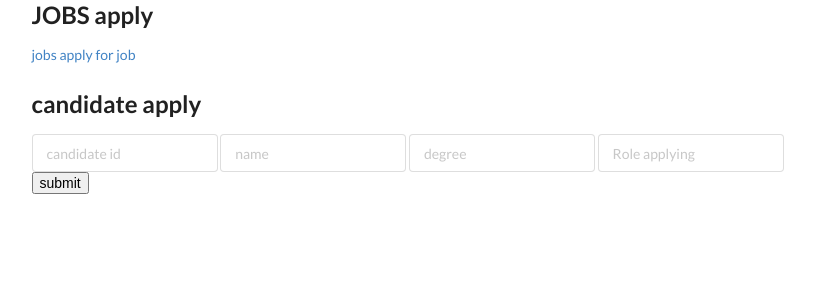
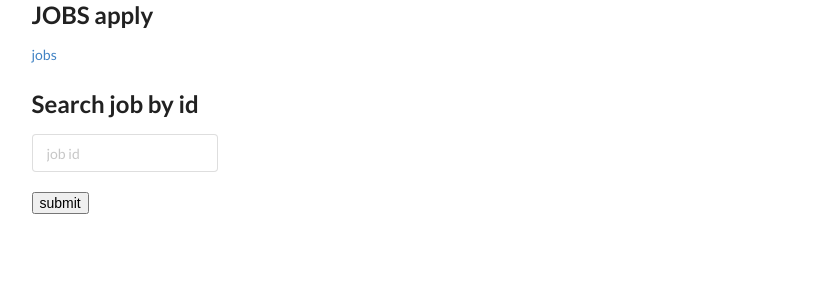
Before and after one commit to Eagalaivan/fast-api, a FastAPI app: page / in a window 1280 px wide. Shown: the top 300 px of the page, without its empty margins (45-860 px from the left). Run offline with FastAPI, Linux system fonts and the light colour scheme; parts of the project's set-up code (start-up, migrations or seed data) failed here and were passed over; some libraries are stand-ins or nearby versions.

Commit message:
completeed

```diff
--- a/main.py
+++ b/main.py
@@ -1,4 +1,4 @@
-from fastapi import Depends, FastAPI, Request, BackgroundTasks
+from fastapi import Depends, FastAPI, Request, BackgroundTasks, HTTPException
 from sqlalchemy.orm import Session
 from .database import SessionLocal, engine
 from .models import *
@@ -21,7 +21,7 @@ class delete_id():
     id:str
 
 class CandidateModel(BaseModel):
-    c_id: str
+
     c_name: str
     c_degree: str
     role_name: str
@@ -42,8 +42,6 @@ templates = Jinja2Templates(directory="fast-api/templates")
 def index(request: Request):
     return templates.TemplateResponse("index.html", {
         "request": request
-
-
     })
 
 
@@ -62,8 +60,9 @@ def show_jobs(request: Request, db: Session = Depends(get_db)):
 
 
 @app.post("/jobs/")
-def create_job(val: JobModel, db: Session = Depends(get_db)):
+def create_job(request:Request ,val: JobModel, db: Session = Depends(get_db)):
     id = val.id
+    print(id)
     job_description = val.job_description
     is_active = val.is_active
     db.execute("INSERT INTO jobs (id,job_description,is_active) values ({},'{}',{})".format(
@@ -88,32 +87,37 @@ def delete_job(request:Request, id: str, db: Session = Depends(get_db)):
 
 
 @app.get("/job/{id}")
-def get_job_byid(id: int, db: Session = Depends(get_db)):
+def get_job_byid(request:Request,id: int, db: Session = Depends(get_db)):
     search_id = id
+
     res = db.execute(
-        "SELECT job_description FROM jobs WHERE id = {}".format(search_id))
+        "SELECT * FROM jobs WHERE id = {}".format(search_id))
     result = res.fetchall()
     db.commit()
-    return {"query passed": result}
+
+    return templates.TemplateResponse("views.html", context={
+        "request": request,
+        "result":result,
 
 
-@app.post("/job/apply")
-def apply_job_by_id(request: Request,candidatesvalidation: CandidateModel, db: Session = Depends(get_db)):
+    })
 
+
+@app.post("/job/{jid}/apply")
+def apply_job_by_id(jid:str,request: Request,candidatesvalidation: CandidateModel, db: Session = Depends(get_db)):
     candidatesvalidation.role_name = candidatesvalidation.role_name
     candidatesvalidation.c_name = candidatesvalidation.c_name
-    candidatesvalidation.c_id = candidatesvalidation.c_id
     candidatesvalidation.c_degree = candidatesvalidation.c_degree
     application_id = random.randint(100, 657)
     res = db.execute("INSERT INTO jobapplication (job_application_id,j_id,c_name,j_role) values ({},{},'{}','{}')".format(
-        application_id, candidatesvalidation.c_id, candidatesvalidation.c_name, candidatesvalidation.role_name))
+        application_id, jid, candidatesvalidation.c_name, candidatesvalidation.role_name))
 
     db.commit()
     res2= db.execute("SELECT * FROM jobapplication")
     result2 =res2.fetchall()
     db.commit()
 
-    return templates.TemplateResponse("jobs.html", context={
+    return templates.TemplateResponse("views.html", context={
         "request": request,
         "res":result2
 
--- a/templates/index.html
+++ b/templates/index.html
@@ -2,51 +2,49 @@
 
 {% block content%}
 
-<a href="./jobs">jobs</a> <a href="./job/apply">apply for job</a>
+  <a href="./jobs">jobs</a>
+
+<br>
+
+<h2>  Search   job  by  id</h2>
+<form method="get" action="/job/">
+
+  <div class="ui input">
+    <input type="test" id="id1" placeholder="job id ">
+  </div>
 
 
-<h2> candidate apply </h2>
-<form method="get" action="/job/apply/">
-
-  <div class="ui input">
-    <input type="number" id="c_id" placeholder="candidate id ">
-  </div>
-  <div class="ui input">
-    <input type="text" id="name" placeholder="name">
-  </div>
-  <div class="ui input">
-    <input type="text" id="degree" placeholder="degree">
-  </div>
-  <div class="ui input">
-    <input type="text" id="role" placeholder="Role applying">
-  </div>
-
 </form>
-<button id="submit" type="submit" name="submit" value="submit">
+<br>
+<button id="submit" type="submit"   >
   submit
   </button>
-
 <script type="text/javascript">
 
-  $("#submit").click(function () {
 
-    var person = {
-      c_id: $("#c_id").val(),
-      c_name: $("#name").val(),
-      c_degree: $("#degree").val(),
-      role_name: $("#role").val()
-    }
 
-    $.ajax({
-      url: '/job/apply/',
-      type: 'POST',
-      contentType: 'application/json',
-      data: JSON.stringify(person),
-      dataType: 'json'
-    });
+    $("#submit").click(function () {
 
-  });
+        var search =  $("#id1").val();
+        window.open('/job/'+search)
+        console.log(search);
+
+        // $.ajax({
+        // url: '/job/'+search,
+        // type: 'GET',
+        // contentType: 'application/json',
+        // data: '/job/'+search,
+
+        // success: function(data){
+        //     var win = window.open(data);
+        //     // win.document.write(data);
+        // }
+        //     });
+         });
 </script>
 
 
+
+
+
 {% endblock %}
```
Also changed, not shown: templates/jobs.html (+4 -4 lines), templates/views.html (added, +70 -0 lines).
